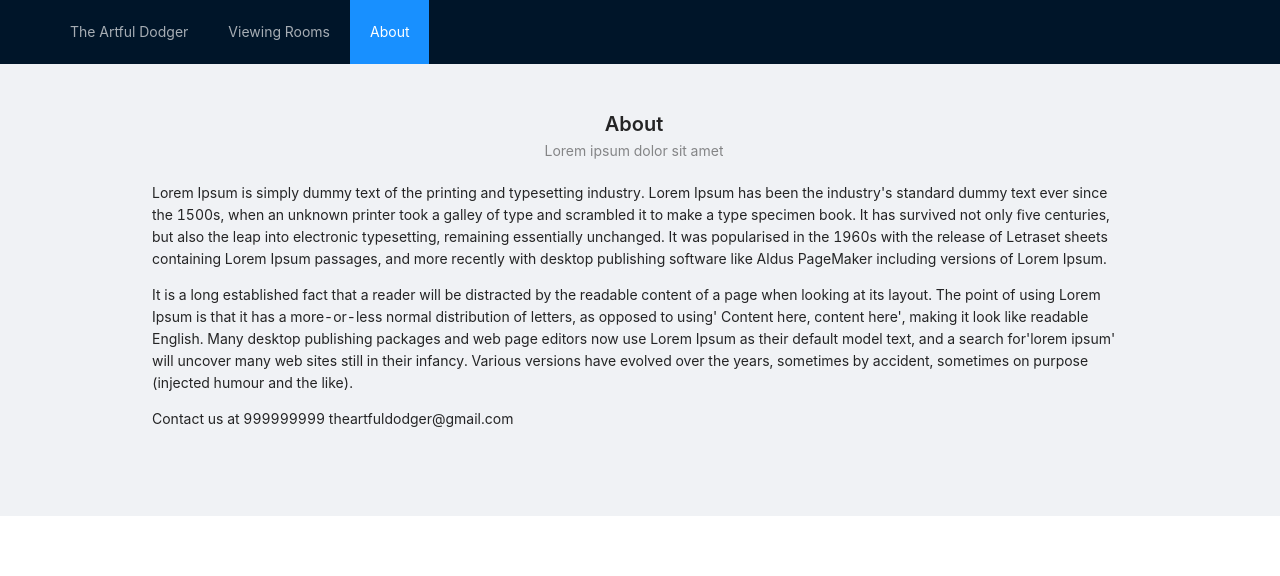
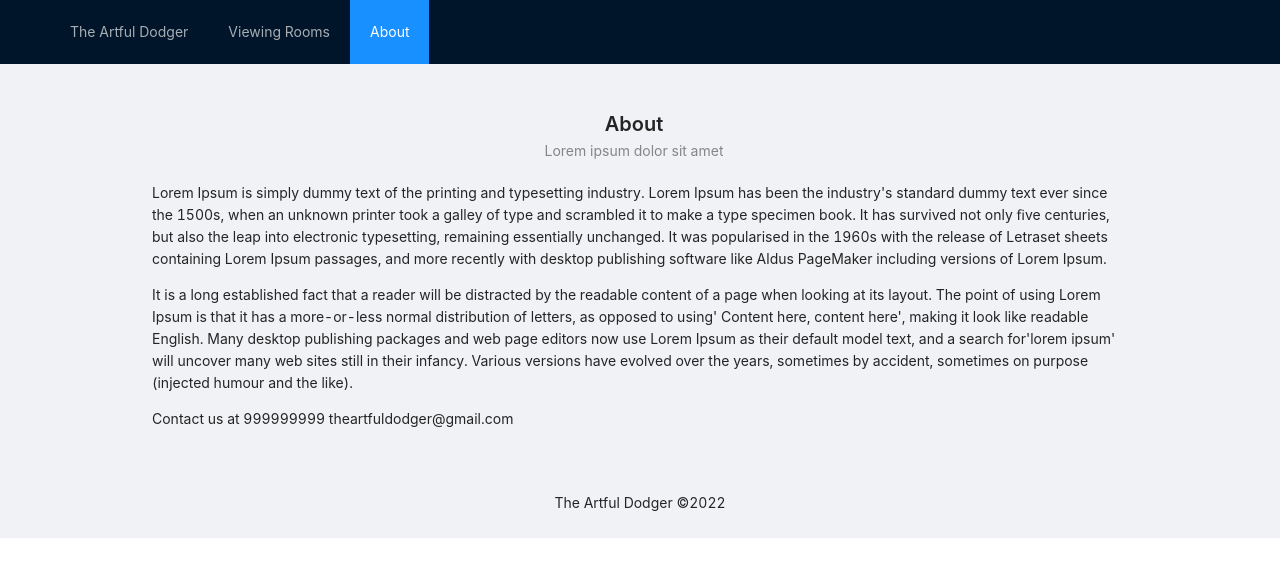
Before and after one commit to punchagan/artful-dodger, a Next.js app: page /about in a window 1280 px wide. Shown: the top 576 px of the page. Built offline with nearby package versions, Linux system fonts and the light colour scheme.

Commit message:
Add footer text

```diff
--- a/components/layout.js
+++ b/components/layout.js
@@ -40,7 +40,7 @@ export default function BaseLayout({ children, title = "This is the default titl
           </Menu>
         </Header>
         <Content style={{ minWidth: "60%" }}>{children}</Content>
-        <Footer></Footer>
+        <Footer style={{ textAlign: "center" }}>The Artful Dodger ©2022</Footer>
       </Layout>
     </>
   );
```
